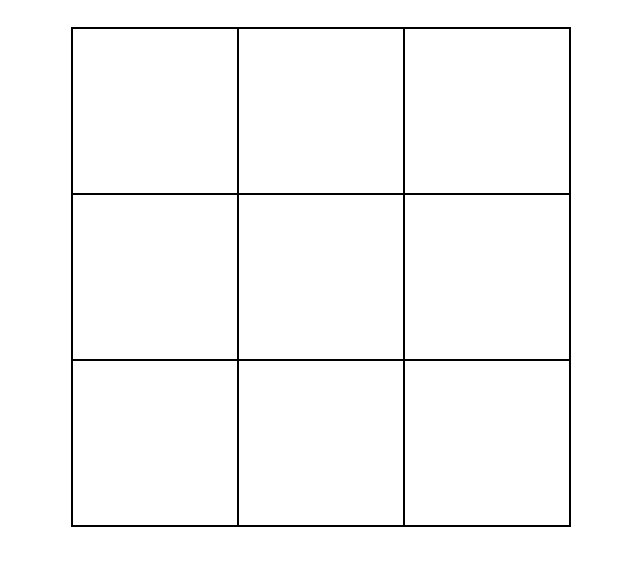
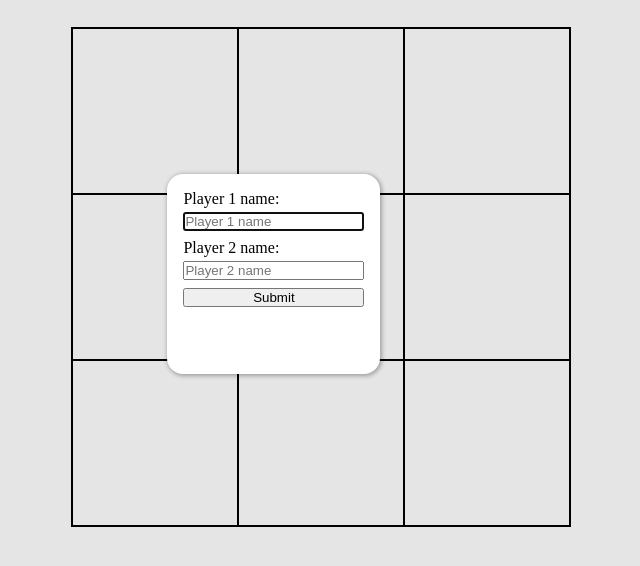
Before and after one commit to KimMillena/tic-tac-toe, a plain HTML site: page index.html in a window 1280 px wide. Shown: the part 106-672 px from the top of the page, without its empty margins (319-959 px from the left). Drawn offline with Linux system fonts and the light colour scheme.

Commit message:
Add modal to input player name

```diff
--- a/index.html
+++ b/index.html
@@ -10,9 +10,24 @@
 
 <body>
     <h1 class="title">Tic Tac Toe</h1>
+    <h2 class="player-turn"></h2>
     <main class="main">
         <div class="board"></div>
     </main>
+
+    <dialog class="input-modal">
+        <form class="player-name-form">
+            <div class="form-row">
+                <label for="p1-name">Player 1 name:</label>
+                <input type="text" id="player1" class="player-input" name="player-input" placeholder="Player 1 name">
+            </div>
+            <div class="form-row">
+                <label for="p1-name">Player 2 name:</label>
+                <input type="text" id="player2" class="player-input" name="player-input" placeholder="Player 2 name">
+            </div>
+            <button class="submit-btn">Submit</button>
+        </form>
+    </dialog>
 
     <dialog class="modal">
         <div class="modal-content">
--- a/script.js
+++ b/script.js
@@ -89,6 +89,11 @@ function gameController() {
 function displayController() {
   const board = document.querySelector(".board");
   const dialog = document.querySelector(".modal");
+  const inputDialog = document.querySelector(".input-modal");
+  const player1Name = document.querySelector("#player1");
+  const player2Name = document.querySelector("#player2");
+
+  inputDialog.showModal();
 
   newBoard.getBoard().forEach((value, index) => {
     const cell = document.createElement("div");
@@ -101,6 +106,12 @@ function displayController() {
 
     board.appendChild(cell);
   });
+
+  const drawMarker = (index, marker) => {
+    const cells = document.querySelectorAll(".board-cell");
+    const cell = cells[index];
+    cell.textContent = `${marker}`;
+  };
 
   const displayResult = (gameResult, playerName) => {
     const dialogGameResult = document.querySelector(".game-result");
@@ -115,12 +126,6 @@ function displayController() {
     });
 
     dialog.showModal();
-  };
-
-  const drawMarker = (index, marker) => {
-    const cells = document.querySelectorAll(".board-cell");
-    const cell = cells[index];
-    cell.textContent = `${marker}`;
   };
 
   return {
--- a/styles.css
+++ b/styles.css
@@ -7,6 +7,11 @@
 .title {
   text-align: center;
   margin: 3rem 0;
+}
+
+.player-turn {
+  text-align: center;
+  margin-bottom: 3rem;
 }
 
 .main {
@@ -35,6 +40,30 @@
 
 /* MODAL STYLINGS */
 
+.input-modal {
+  position: absolute;
+  top: 35%;
+  left: 38%;
+  border: none;
+  border-radius: 1rem;
+  box-shadow: 1px 1px 4px 1px rgba(0, 0, 0, 0.3);
+  padding: 1rem;
+  min-height: 200px;
+}
+
+.player-name-form {
+  display: flex;
+  flex-direction: column;
+  gap: 0.5rem;
+}
+
+.form-row {
+  display: flex;
+  flex-direction: column;
+  justify-content: center;
+  gap: 0.25rem;
+}
+
 .modal {
   position: absolute;
   top: 35%;
```
